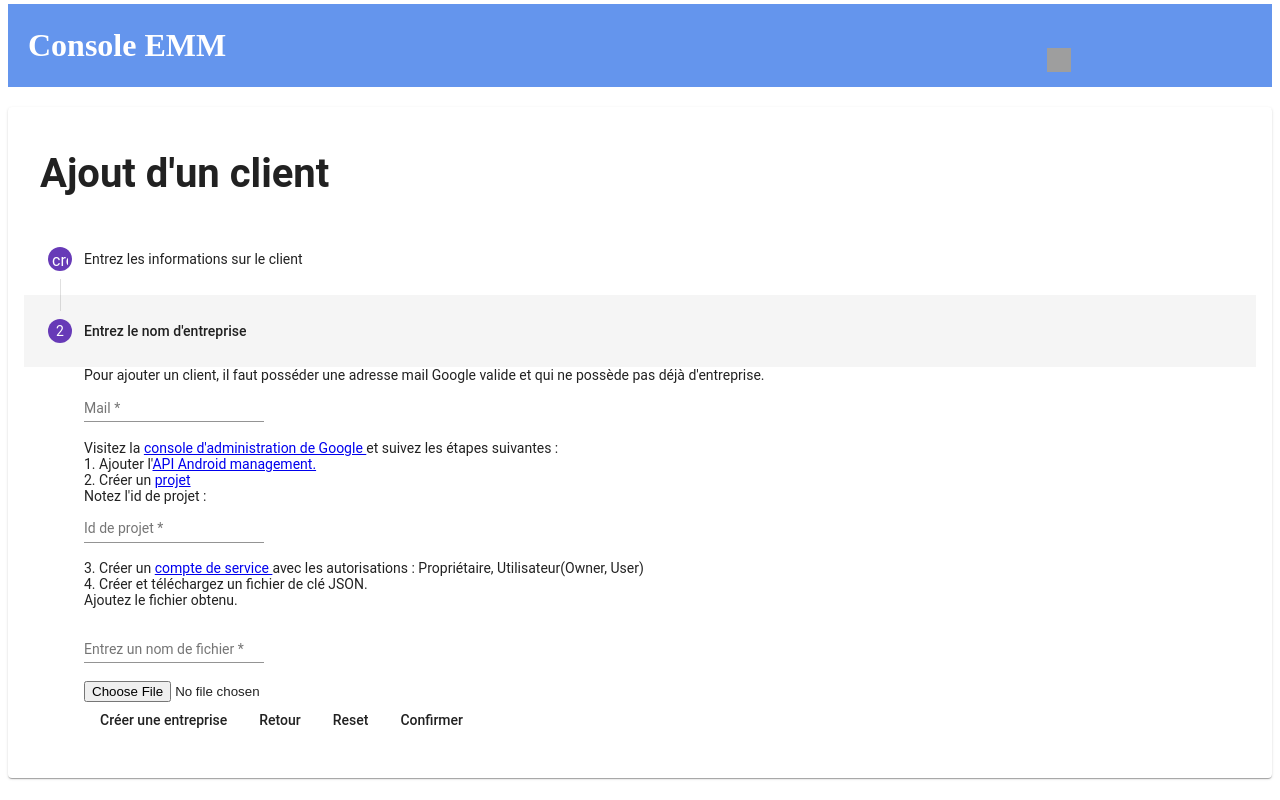
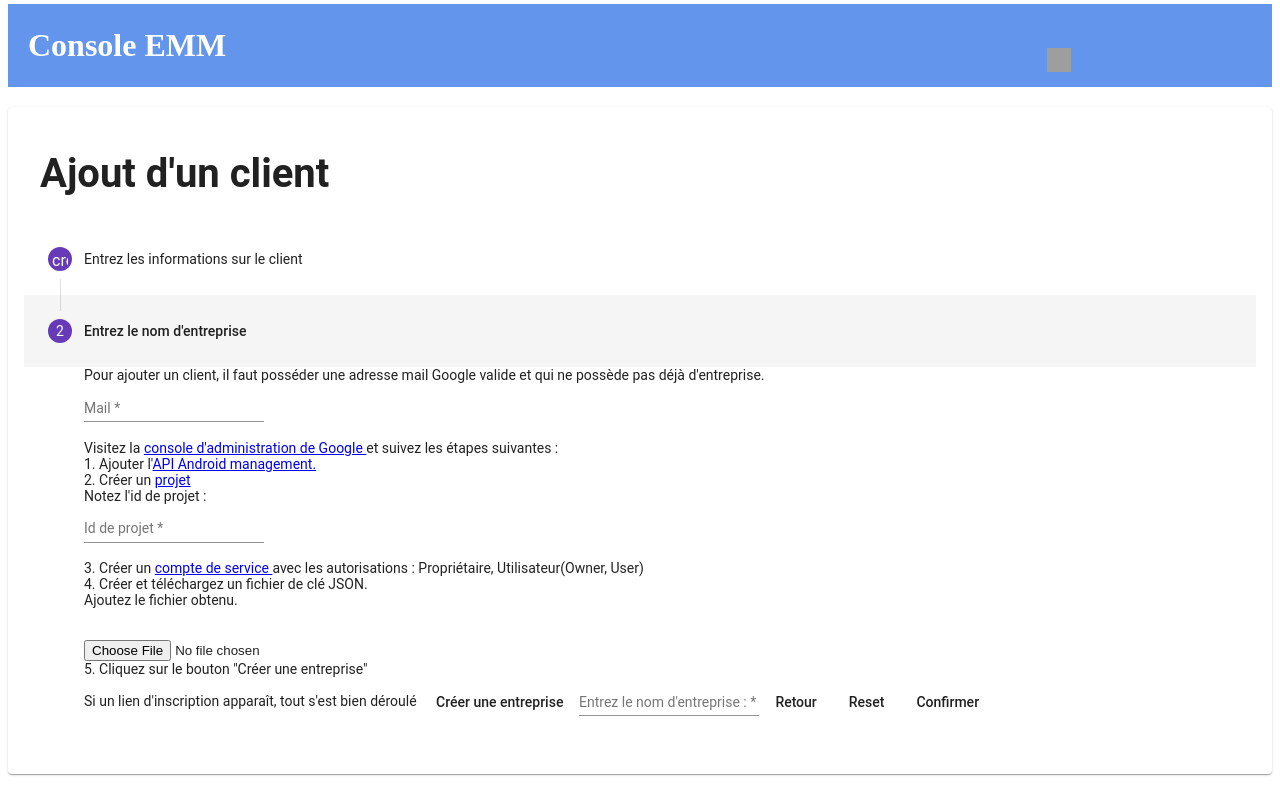
Before and after one commit to Marcotty/angular-emm, an Angular app: page /newClient in a window 1280 px wide. Both pictures are taken after typing "Sample", "Sample", "Sample" into the empty fields and a click on the button "Suivant". Built offline with nearby package versions, Linux system fonts and the light colour scheme; grey boxes are pictures that could not be loaded.

Commit message:
3 files modified

```diff
--- a/src/app/client-list/clients.ts
+++ b/src/app/client-list/clients.ts
@@ -6,7 +6,8 @@ export class Client {
     public ICONE:string,
     public KEY_PATH:string,
     public GMAIL:string,
-    public COUNT:number
+    public COUNT:number,
+    public IDPROJET:string,
   )
   {}
 }
--- a/src/app/client-new/client-new.component.html
+++ b/src/app/client-new/client-new.component.html
@@ -74,17 +74,24 @@
         <mat-label>4. Créer et téléchargez un fichier de clé JSON.</mat-label><br>
         <mat-label>Ajoutez le fichier obtenu.</mat-label><br>
       <br>
-      <mat-form-field>
-        <!--https://console.developers.google.com/iam-admin/serviceaccounts-->
-        <mat-label>Entrez un nom de fichier</mat-label>
-        <input matInput formControlName="key" placeholder="C:\key.json"
-               required>
-      </mat-form-field>
       <br>
       <input type="file" id="file"
            (change)="handleFileInput($event.target.files)">
       <div>
-        <button mat-button (click)="createEntreprise()">Créer une entreprise</button>
+        <mat-label>5. Cliquez sur le bouton "Créer une entreprise"
+          <br>
+          Si un lien d'inscription apparaît, tout s'est bien déroulé
+        </mat-label>
+         <button mat-button (click)="createEntreprise()">Créer une entreprise</button>
+         <div *ngIf="lienSub">
+        <p> Visitez le <a href= {{lienSub}} >lien d'inscription</a>
+        </p>
+        </div>
+      <mat-form-field>
+        <mat-label>Entrez le nom d'entreprise :</mat-label>
+        <input matInput formControlName="ent" placeholder="enterprise/.."
+               required>
+      </mat-form-field>
       <button mat-button matStepperPrevious>Retour</button>
       <button mat-button (click)="stepper.reset()">Reset</button>
       <button mat-button (click)="addClient()">Confirmer</button>
--- a/src/app/client-new/client-new.component.ts
+++ b/src/app/client-new/client-new.component.ts
@@ -17,6 +17,7 @@ export class ClientNewComponent implements OnInit {
   iconeurl = "https://img.icons8.com/pastel-glyph/64/000000/test-tube.png";
   fileToUpload: File = null;
   idProjet;
+  lienSub = "";
   constructor(
     private _formBuilder: FormBuilder,
     private Api: FLASKAPIService
@@ -59,6 +60,10 @@ export class ClientNewComponent implements OnInit {
     var id = this.secondFormGroup.get("idProjet").value;
     this.Api.createEntreprise(name, id, this.fileToUpload.name, this.fileToUpload).subscribe(res => {
       console.log("Requete envoyee");
+      console.log(res);
+      this.lienSub = res.url;
+      console.log("lien : " + this.lienSub);
+      console.log(JSON.stringify(res))
     }, console.error);
     console.log("client ajouté");
   }
@@ -72,7 +77,8 @@ export class ClientNewComponent implements OnInit {
       KEY_PATH: this.secondFormGroup.get("key").value,
       ICONE: this.secondFormGroup.get("icone").value,
       GMAIL: this.secondFormGroup.get("mail").value,
-      COUNT: 0
+      COUNT: 0,
+      IDPROJET :  this.secondFormGroup.get("idProjet").value,
     };
     //this.client = JSON.parse(obj);
     this.Api.newClient(obj).subscribe(res => {
```
